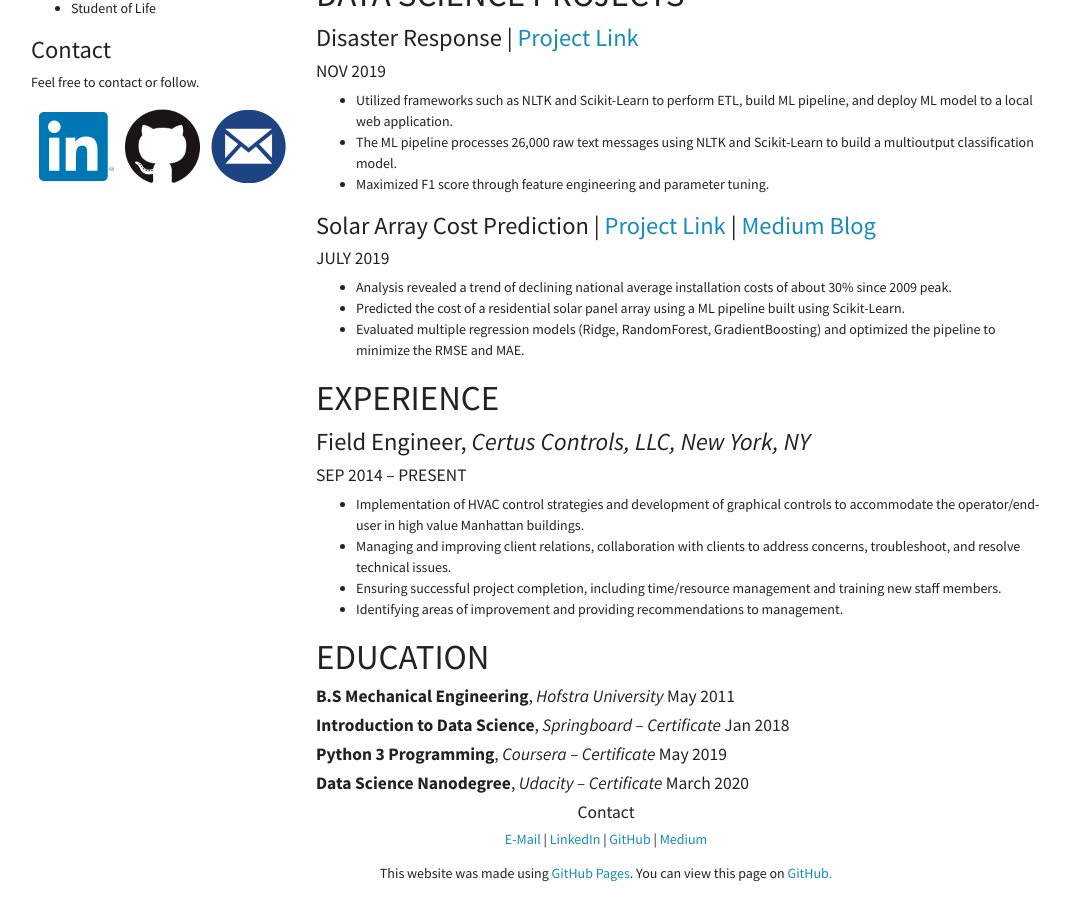
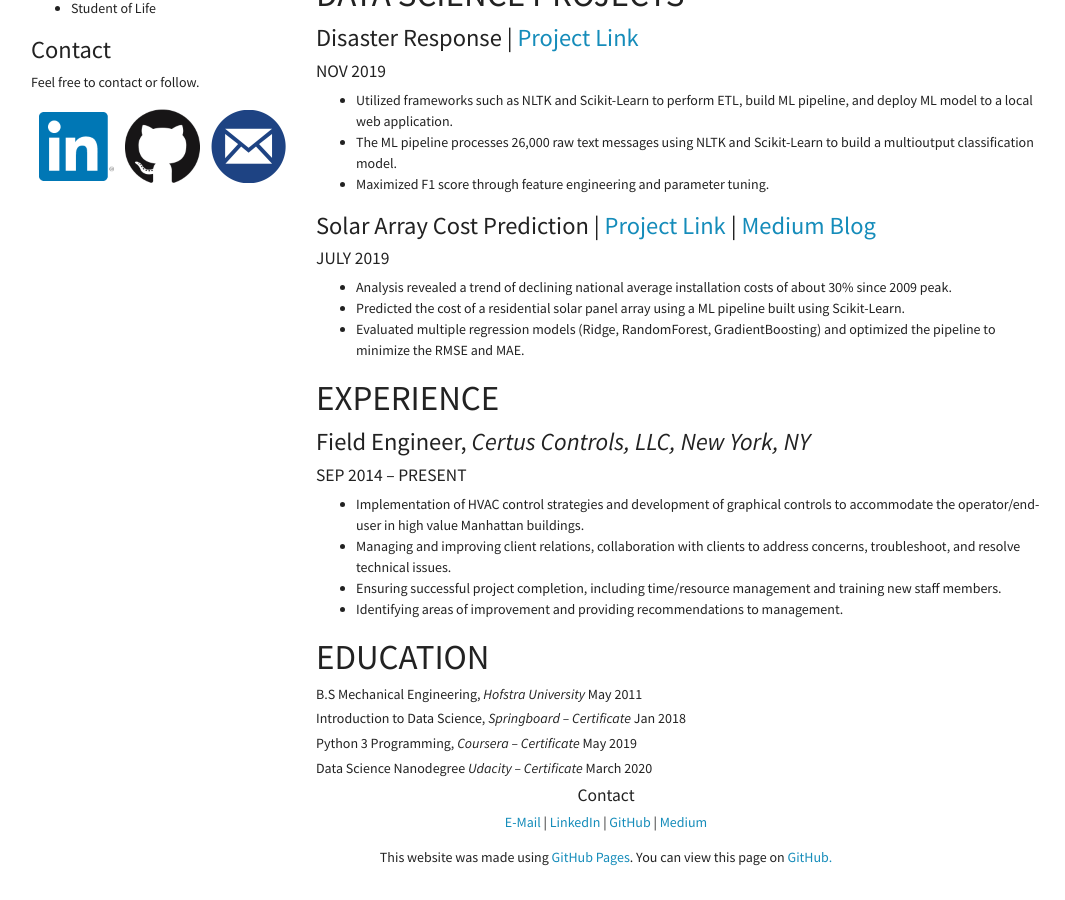
Before and after one commit to sergatron/sergatron.github.io, a Jekyll site: the page built from Resume.md, in a window 1280 px wide and 900 px high, scrolled down 618 px. Shown: the whole window, without its empty margins (54-1119 px from the left). Built offline with Jekyll 4.4.1, drawn with Linux system fonts in a browser that asks for light colours; nearby versions of some CDN libraries; our own code applies the rules of GitHub Pages for plain Markdown files.

Commit message:
Update format again

```diff
--- a/Resume.md
+++ b/Resume.md
@@ -36,7 +36,7 @@
 -	Identifying areas of improvement and providing recommendations to management.
 
 # EDUCATION
-##### **B.S Mechanical Engineering**, *Hofstra University* May 2011
-##### **Introduction to Data Science**, *Springboard – Certificate* Jan 2018
-##### **Python 3 Programming**, *Coursera – Certificate* May 2019
-##### **Data Science Nanodegree**, *Udacity – Certificate* March 2020
+###### B.S Mechanical Engineering, *Hofstra University* May 2011
+###### Introduction to Data Science, *Springboard – Certificate* Jan 2018
+###### Python 3 Programming, *Coursera – Certificate* May 2019
+###### Data Science Nanodegree *Udacity – Certificate* March 2020
```
